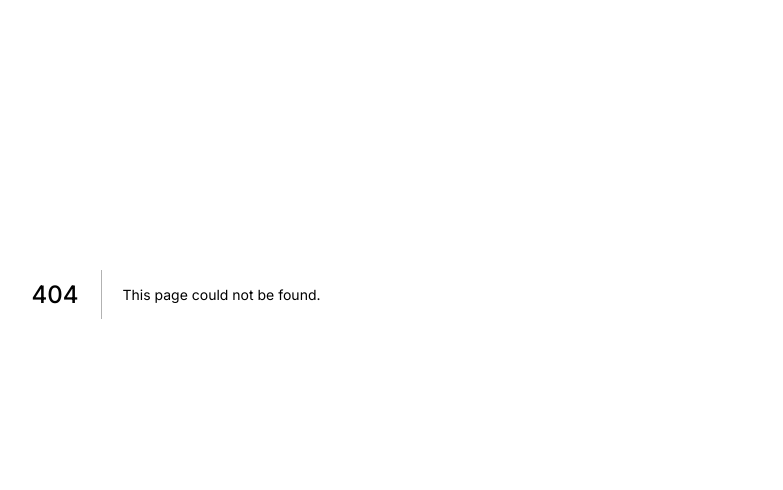
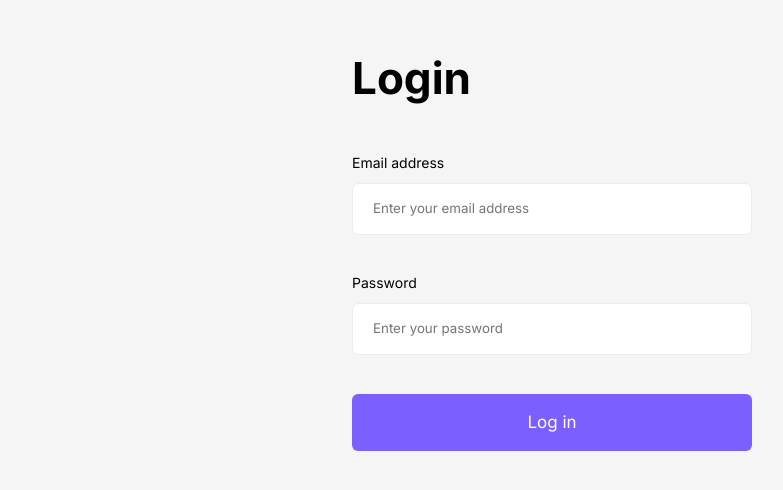
Before and after one commit to Maxinth/techIn, a Next.js app: page /login in a window 1280 px wide. Before the commit this address had no page. Shown: the part 106-596 px from the top of the page, without its empty margins (88-871 px from the left). Built offline with nearby package versions, Linux system fonts and the light colour scheme; a web font is replaced by a local one.

Commit message:
added setup for Login page

```diff
--- a/appStyled.ts
+++ b/appStyled.ts
@@ -18,6 +18,7 @@ const GlobalStyle = createGlobalStyle`
     width: 100%;
     max-width: 528px;
     margin: 0 auto;
+    background-color: #f5f5f5;
   }
 
   #__next{
--- a/components/Form/FieldInput.tsx
+++ b/components/Form/FieldInput.tsx
@@ -16,8 +16,8 @@ const FieldInput = ({
   return (
     <FieldBox type={type}>
       <Label>{label}</Label>
-      {type === "input" && (
-        <InputBox value={value} type="text" placeholder={placeholder} />
+      {(type === "input" || type === "password") && (
+        <InputBox value={value} type={type} placeholder={placeholder} />
       )}
       {type === "select" && (
         <SelectBox value={value}>
--- /dev/null
+++ b/pages/login.tsx
@@ -0,0 +1,26 @@
+import { NextPage } from "next";
+import FieldInput from "../components/Form/FieldInput";
+import { Button, Form, Heading } from "../components/Form/styled";
+
+const Login: NextPage = () => {
+  return (
+    <Form>
+      <Heading>Login</Heading>
+      <FieldInput
+        type="input"
+        value=""
+        placeholder="Enter your email address"
+        label="Email address"
+      />
+      <FieldInput
+        type="password"
+        value=""
+        placeholder="Enter your password"
+        label="Password"
+      />
+      <Button>Log in</Button>
+    </Form>
+  );
+};
+
+export default Login;
```
